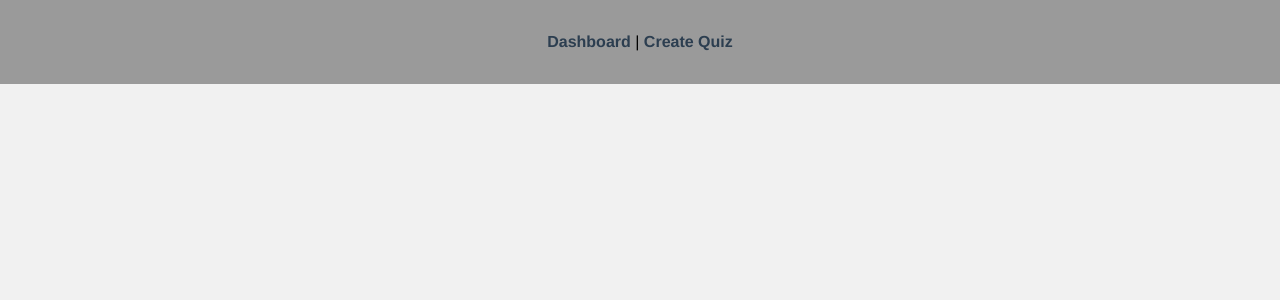
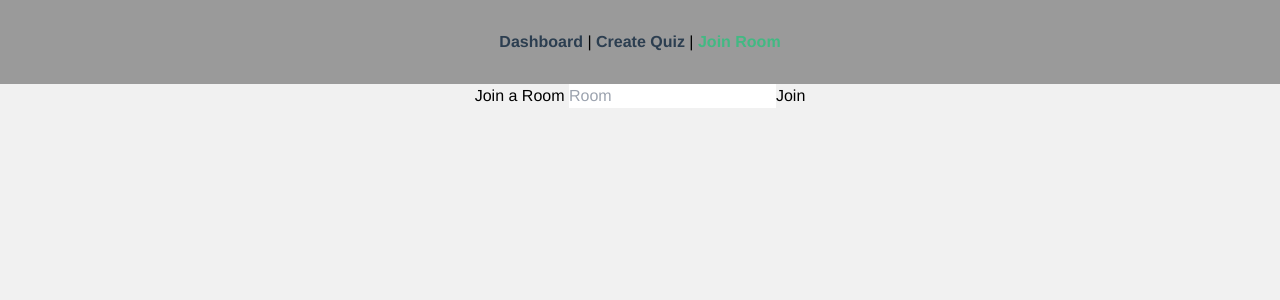
Before and after one commit to TeunSpithoven/thinku, a Vue app: page /join in a window 1280 px wide. Shown: the top 300 px of the page. Built offline with nearby package versions, Linux system fonts and the light colour scheme.

Commit message:
joinroom start

```diff
--- a/src/App.vue
+++ b/src/App.vue
@@ -1,7 +1,8 @@
 <template>
   <nav>
     <router-link to="/dashboard">Dashboard</router-link> |
-    <router-link to="/createQuiz">Create Quiz</router-link>
+    <router-link to="/createQuiz">Create Quiz</router-link> |
+    <router-link to="/join">Join Room</router-link>
   </nav>
   <router-view />
 </template>
--- /dev/null
+++ b/src/components/play/JoinRoom.vue
@@ -0,0 +1,30 @@
+<template>
+  <div id="joinRoom">
+    Join a Room
+    <input type="text" id="roomName" placeholder="Room" />
+    <button @click="join">Join</button>
+  </div>
+</template>
+
+<script>
+export default {
+  name: "JoinRoom",
+  components: {},
+  data() {
+    return {
+      user: {
+        userId: 1,
+        userName: "testTeun",
+      },
+      roomName: "",
+    };
+  },
+  methods: {
+    join() {
+      this.$router.push({ path: "/play" });
+    },
+  },
+};
+</script>
+
+<style scoped></style>
--- a/src/components/quiz/PlayQuiz.vue
+++ b/src/components/play/PlayQuiz.vue
@@ -1,9 +1,6 @@
 <template>
-  <div id="playQuiz">
-    Play a Quiz
-    <br />
-    {{ quiz }}
-  </div>
+  <div id="playQuiz">Play a Quiz!</div>
+  <!-- title, roomcode and studd go here -->
 </template>
 
 <script>
--- a/src/router/index.js
+++ b/src/router/index.js
@@ -3,6 +3,7 @@ import PlayQuizView from '../views/quiz/PlayQuizView.vue'
 import CreateQuizView from '../views/quiz/CreateQuizView.vue'
 import EditQuizView from '../views/quiz/EditQuizView.vue'
 import DashboardView from '../views/DashboardView.vue'
+import JoinRoomView from '../views/play/JoinRoomView.vue'
 
 const routes = [
   {
@@ -15,6 +16,11 @@ const routes = [
     path: '/play',
     name: 'playQuiz',
     component: PlayQuizView
+  },
+  {
+    path: '/join',
+    name: 'joinRoom',
+    component: JoinRoomView
   },
   {
     path: '/createQuiz',
--- a/src/views/quiz/PlayQuizView.vue
+++ b/src/views/play/JoinRoomView.vue
@@ -1,15 +1,15 @@
 <template>
     <div>
-      <PlayQuiz />
+      <JoinRoom />
     </div>
   </template>
 
   <script>
-  import PlayQuiz from "@/components/quiz/PlayQuiz.vue";
+  import JoinRoom from "@/components/play/JoinRoom.vue";
   export default {
-    name: "PlayQuizView",
+    name: "JoinRoomView",
     components: {
-      PlayQuiz,
+      JoinRoom,
     },
   };
   </script>
```
